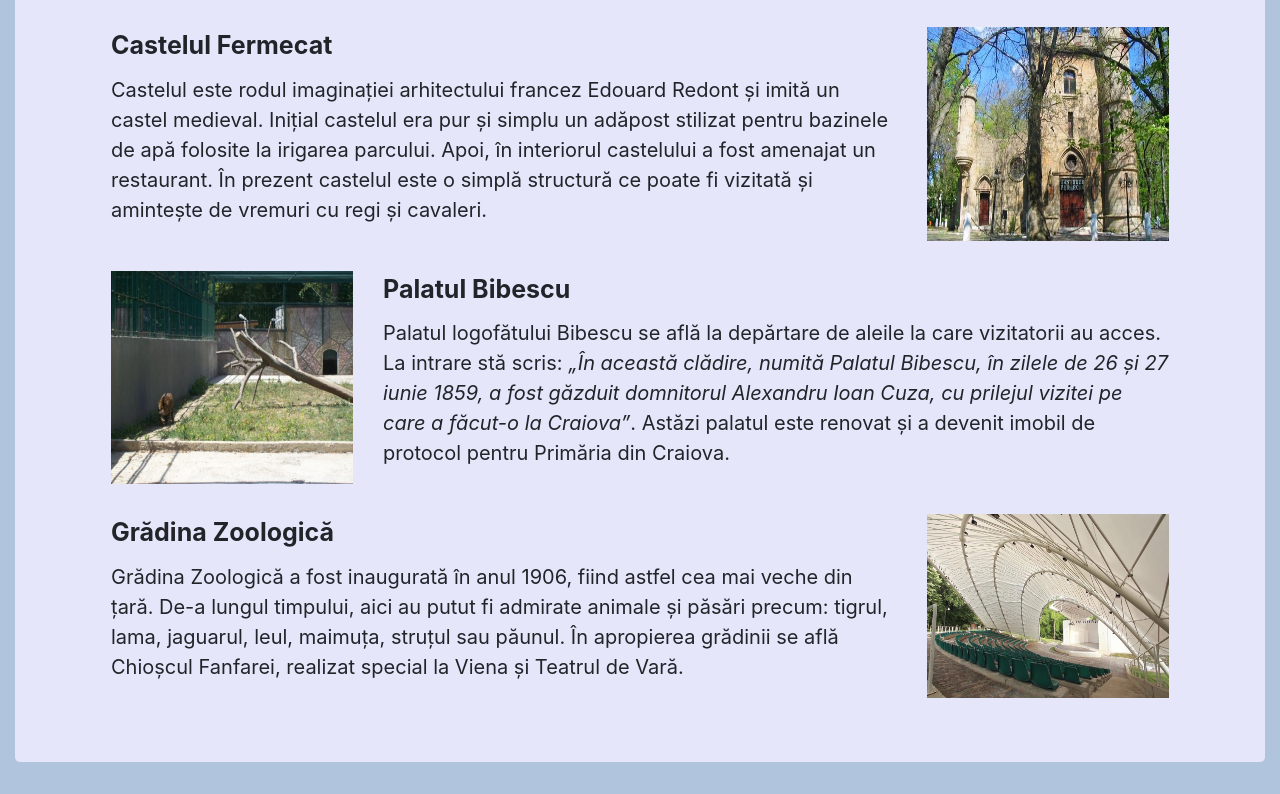
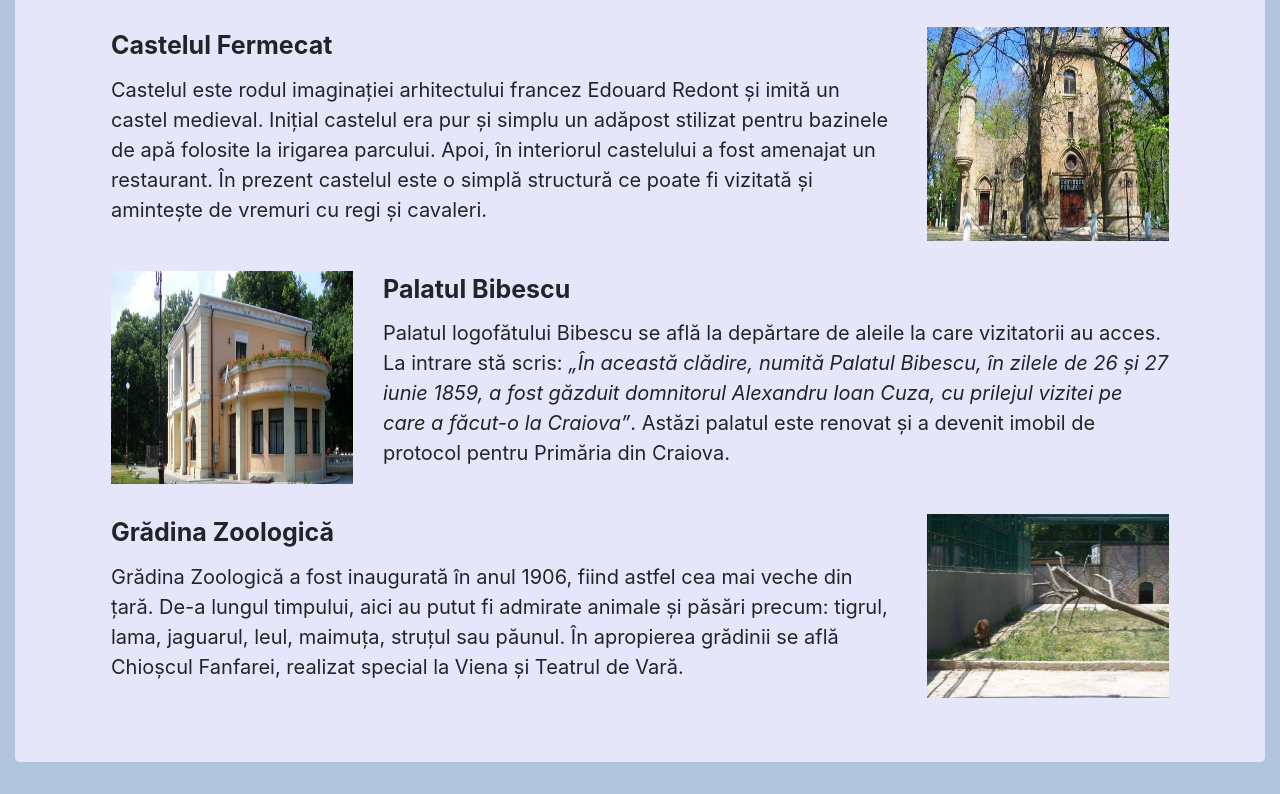
Before and after one commit to alexandrumarcu97/ProiectSSMM, a plain HTML site: page obiective.html in a window 1280 px wide. Shown: the part 487-1281 px from the top of the page. Drawn offline with nearby package versions, Linux system fonts and the light colour scheme.

Commit message:
Update obiective.html

```diff
--- a/obiective.html
+++ b/obiective.html
@@ -62,7 +62,7 @@
                     <img src="pics/3.jpg">
                 </div>
                 <div class="col-md-3 pop">
-                    <img src="pics/11.jpg">
+                    <img src="pics/10.jpg">
                 </div>
                 <div class="col-md-9">
                     <strong>Palatul Bibescu</strong>
@@ -83,7 +83,7 @@
                         special la Viena și Teatrul de Vară.</p>
                 </div>
                 <div class="col-md-3 pop">
-                    <img src="pics/12.jpg">
+                    <img src="pics/11.jpg">
                 </div>
             </div>
         </div>
```
